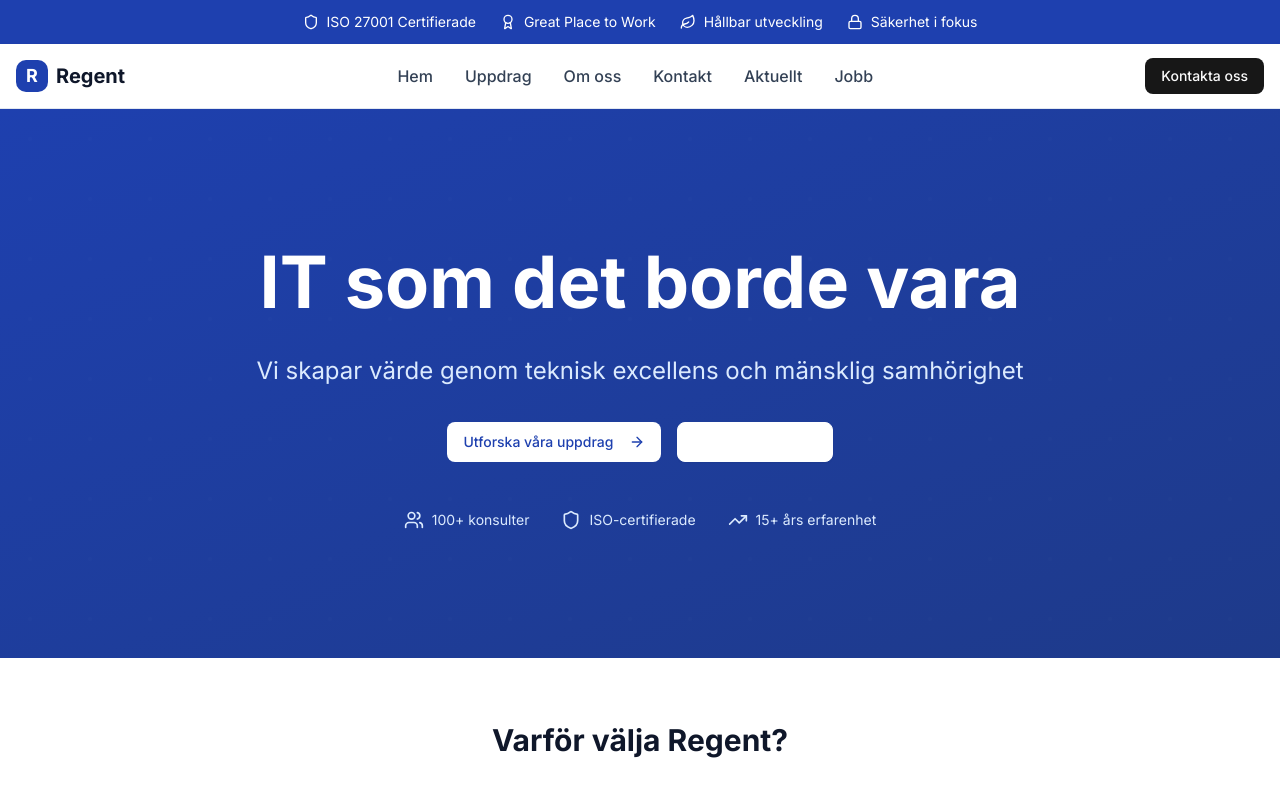
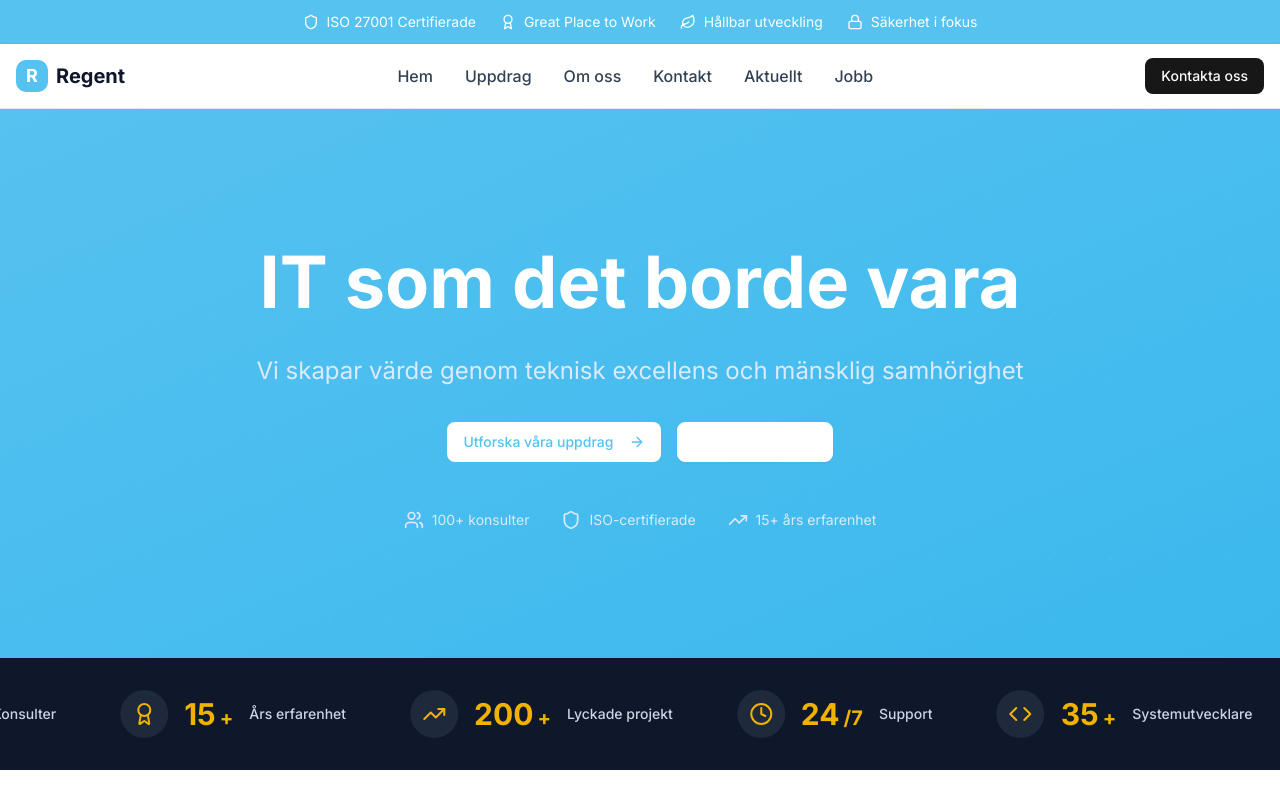
Before and after one commit to louisabornebusch/RegentWeb, a Next.js app in the folder regent-site/: page / in a window 1280 px wide. Shown: the top 800 px of the page. Built offline with nearby package versions, Linux system fonts and the light colour scheme.

Commit message:
stat section and color

```diff
--- a/regent-site/src/app/globals.css
+++ b/regent-site/src/app/globals.css
@@ -43,9 +43,9 @@
   --radius-xl: calc(var(--radius) + 4px);
 
   /* Regent brand colors */
-  --color-regent-blue: #1e40af;
-  --color-regent-blue-light: #3b82f6;
-  --color-regent-blue-dark: #1e3a8a;
+  --color-regent-blue: #55c2f0;
+  --color-regent-blue-light: #7dd3f3;
+  --color-regent-blue-dark: #3bb8ed;
   --color-regent-gray-50: #f8fafc;
   --color-regent-gray-100: #f1f5f9;
   --color-regent-gray-200: #e2e8f0;
@@ -148,3 +148,17 @@
     @apply bg-background text-foreground;
   }
 }
+
+/* Rolling animation for stats */
+@keyframes roll {
+  0% {
+    transform: translateX(0);
+  }
+  100% {
+    transform: translateX(-50%);
+  }
+}
+
+.animate-roll {
+  animation: roll 20s linear infinite;
+}
--- a/regent-site/src/app/page.tsx
+++ b/regent-site/src/app/page.tsx
@@ -2,6 +2,7 @@
 
 import { Hero } from '@/components/Hero';
 import { ValueCard } from '@/components/ValueCard';
+import { StatsSection } from '@/components/StatsSection';
 import { Shield, Users, TrendingUp, Code, Cloud, TestTube, Users2 } from 'lucide-react';
 import Link from 'next/link';
 
@@ -58,6 +59,8 @@ export default function HomePage() {
   return (
     <>
       <Hero />
+
+      <StatsSection />
 
       <section className="container mx-auto px-4 py-16 text-center">
         <h2 className="text-3xl font-bold text-regent-gray-900 mb-12">
--- /dev/null
+++ b/regent-site/src/components/StatsSection.tsx
@@ -0,0 +1,147 @@
+'use client';
+
+import { Users, Award, TrendingUp, Clock, Code, Shield, Cloud, TestTube, Users2 } from 'lucide-react';
+
+interface StatItem {
+  icon: React.ComponentType<{ className?: string }>;
+  value: number;
+  suffix: string;
+  label: string;
+  color: string;
+}
+
+export function StatsSection() {
+
+  const stats: StatItem[] = [
+    {
+      icon: Users,
+      value: 100,
+      suffix: '+',
+      label: 'Konsulter',
+      color: 'text-yellow-500',
+    },
+    {
+      icon: Award,
+      value: 15,
+      suffix: '+',
+      label: 'Års erfarenhet',
+      color: 'text-yellow-500',
+    },
+    {
+      icon: TrendingUp,
+      value: 200,
+      suffix: '+',
+      label: 'Lyckade projekt',
+      color: 'text-yellow-500',
+    },
+    {
+      icon: Clock,
+      value: 24,
+      suffix: '/7',
+      label: 'Support',
+      color: 'text-yellow-500',
+    },
+    {
+      icon: Code,
+      value: 35,
+      suffix: '+',
+      label: 'Systemutvecklare',
+      color: 'text-yellow-500',
+    },
+    {
+      icon: Shield,
+      value: 20,
+      suffix: '+',
+      label: 'Cybersäkerhetsexperter',
+      color: 'text-yellow-500',
+    },
+    {
+      icon: Cloud,
+      value: 25,
+      suffix: '+',
+      label: 'AI & Cloud-specialister',
+      color: 'text-yellow-500',
+    },
+    {
+      icon: TestTube,
+      value: 15,
+      suffix: '+',
+      label: 'Test & QA-experter',
+      color: 'text-yellow-500',
+    },
+    {
+      icon: Users2,
+      value: 10,
+      suffix: '+',
+      label: 'Projektledare',
+      color: 'text-yellow-500',
+    },
+    {
+      icon: TrendingUp,
+      value: 50,
+      suffix: '+',
+      label: 'Tekniska arkitekter',
+      color: 'text-yellow-500',
+    },
+  ];
+
+
+  return (
+    <section id="stats-section" className="bg-regent-gray-900 py-8 overflow-hidden">
+      <div className="relative">
+        {/* Rolling animation container */}
+        <div className="flex animate-roll">
+          {/* First set of stats */}
+          <div className="flex items-center space-x-16 px-8 flex-shrink-0">
+            {stats.map((stat, index) => (
+              <div
+                key={`first-${index}`}
+                className="flex items-center space-x-4 group hover:scale-105 transition-transform duration-300"
+              >
+                <div className="p-3 bg-regent-gray-800 rounded-full group-hover:bg-yellow-500 transition-colors duration-300">
+                  <stat.icon className={`h-6 w-6 ${stat.color} group-hover:text-regent-gray-900 transition-colors duration-300`} />
+                </div>
+                <div className="flex items-baseline space-x-1">
+                  <span className="text-3xl font-bold text-yellow-500">
+                    {stat.value}
+                  </span>
+                  <span className="text-xl font-bold text-yellow-500">
+                    {stat.suffix}
+                  </span>
+                </div>
+                <span className="text-regent-gray-300 text-sm font-medium whitespace-nowrap">
+                  {stat.label}
+                </span>
+              </div>
+            ))}
+          </div>
+
+          {/* Duplicate set for seamless rolling */}
+          <div className="flex items-center space-x-16 px-8 flex-shrink-0">
+            {stats.map((stat, index) => (
+              <div
+                key={`second-${index}`}
+                className="flex items-center space-x-4 group hover:scale-105 transition-transform duration-300"
+              >
+                <div className="p-3 bg-regent-gray-800 rounded-full group-hover:bg-yellow-500 transition-colors duration-300">
+                  <stat.icon className={`h-6 w-6 ${stat.color} group-hover:text-regent-gray-900 transition-colors duration-300`} />
+                </div>
+                <div className="flex items-baseline space-x-1">
+                  <span className="text-3xl font-bold text-yellow-500">
+                    {stat.value}
+                  </span>
+                  <span className="text-xl font-bold text-yellow-500">
+                    {stat.suffix}
+                  </span>
+                </div>
+                <span className="text-regent-gray-300 text-sm font-medium whitespace-nowrap">
+                  {stat.label}
+                </span>
+              </div>
+            ))}
+          </div>
+        </div>
+      </div>
+    </section>
+  );
+}
```
